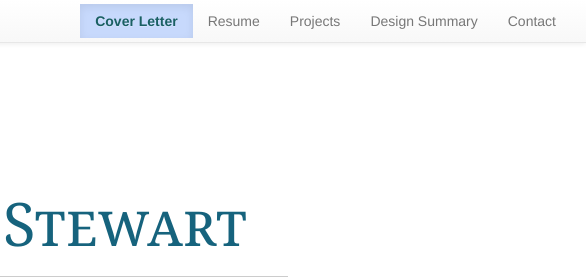
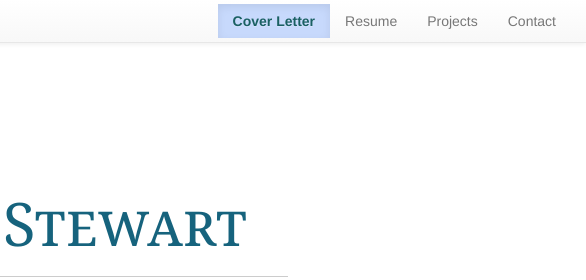
Before and after one commit to rainmatter/KSOnlineResume, a plain HTML site: page public_html/index.html in a window 1280 px wide. Shown: the top 280 px of the page, 694-1280 px from the left. Drawn offline with Linux system fonts and the light colour scheme.

Commit message:
Commented out design summary links and operations.

```diff
--- a/public_html/index.html
+++ b/public_html/index.html
@@ -40,7 +40,7 @@ Last updates: 1/11/2016
                         <li class="active" id="cl-link"><a onclick="switchContent('cl-link');" href="#">Cover Letter <span class="sr-only">(current)</span></a></li>
                         <li class="" id="res-link"><a onclick="switchContent('res-link');" href="#">Resume</a></li>
                         <li id="proj-link"><a onclick="switchContent('proj-link');" href="#">Projects</a></li>
-                        <li id="ds-link"><a  onclick="switchContent('ds-link');" href="#">Design Summary</a></li>
+                        <!--<li id="ds-link"><a  onclick="switchContent('ds-link');" href="#">Design Summary</a></li>-->
                         <li id="con-link"><a onclick="switchContent('con-link');" href="#">Contact</a></li>
                     </ul>
                 </div><!-- /.navbar-collapse -->
@@ -387,6 +387,7 @@ Last updates: 1/11/2016
 
 
             <!-- Begin Design Summary content -->
+            <!--
             <div class="container" id="dessum-content">
                 <div class="row">
                     <div class="col-xs-12 col-md-offset-1 col-md-8">
@@ -394,7 +395,7 @@ Last updates: 1/11/2016
                         <hr>
                     </div>
                 </div>
-            </div>
+            </div>-->
 
 
             <!-- Begin Contact content -->
--- a/public_html/js/resumejavascript.js
+++ b/public_html/js/resumejavascript.js
@@ -14,7 +14,7 @@ function switchContent(newLink) {
     document.getElementById(newLink).classList.add("active");
 
     if (activeElement !== newLink) {
-        console.log(newLink);
+        //console.log(newLink);
         if (activeElement === "cl-link") {
             console.log(newLink);
             document.getElementById("cover-letter-content").style.display="none";
@@ -24,10 +24,10 @@ function switchContent(newLink) {
         } else if (activeElement === "proj-link") {
             console.log(newLink);
             document.getElementById("projects-content").style.display="none";
-        } else if (activeElement === "ds-link") {
+        } /*else if (activeElement === "ds-link") {
             console.log(newLink);
             document.getElementById("dessum-content").style.display="none";
-        } else if (activeElement === "con-link") {
+        }*/ else if (activeElement === "con-link") {
             console.log(newLink);
             document.getElementById("contact-content").style.display="none";
         }
@@ -37,9 +37,9 @@ function switchContent(newLink) {
             document.getElementById("resume-content").style.display="block";
         } else if (newLink === "proj-link") {
             document.getElementById("projects-content").style.display="block";
-        } else if (newLink === "ds-link") {
+        } /*else if (newLink === "ds-link") {
             document.getElementById("dessum-content").style.display="block";
-        } else if (newLink === "con-link") {
+        }*/ else if (newLink === "con-link") {
             document.getElementById("contact-content").style.display="block";
         }
     }
```
Also changed, not shown: public_html/img/jst_sm.png, public_html/img/nw_sm.png (added), public_html/img/repo_big.png (added), public_html/img/repo_sm.png (added), 1 other file.
